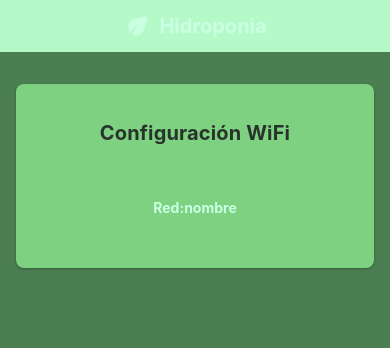
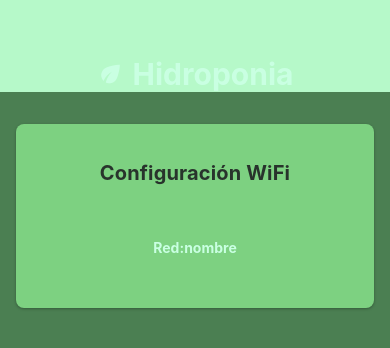
Before and after one commit to VALHEMSING/-hydropnia-app, a React Native app: screen / in a window 390 px wide. Shown: the top 348 px of the page. Built offline with nearby package versions, Linux system fonts and the light colour scheme.

Commit message:
fix: correciones para que se vea mejor el header

```diff
--- a/src/components/Header.components.tsx
+++ b/src/components/Header.components.tsx
@@ -10,7 +10,7 @@ export const Header = ({ title = "Hidroponia" }: HeaderProps) => {
 
   return (
     <View
-      className={`px-4 py-3 flex-row justify-center items-center ${
+     className={` px-4 pt-14  flex-row justify-center items-center ${
         colorScheme === 'dark' ? 'bg-dark-primary' : 'bg-light-primary'
       }`}
     >
@@ -21,7 +21,7 @@ export const Header = ({ title = "Hidroponia" }: HeaderProps) => {
           color={colorScheme === 'dark' ? "#AEF6C7" : "#C9FFE2"}
         />
         <Text
-          className={`text-xl font-bold ${
+          className={`text-3xl font-bold ${
             colorScheme === 'dark' ? 'text-dark-text' : 'text-light-text'
           }`}
         >
```
